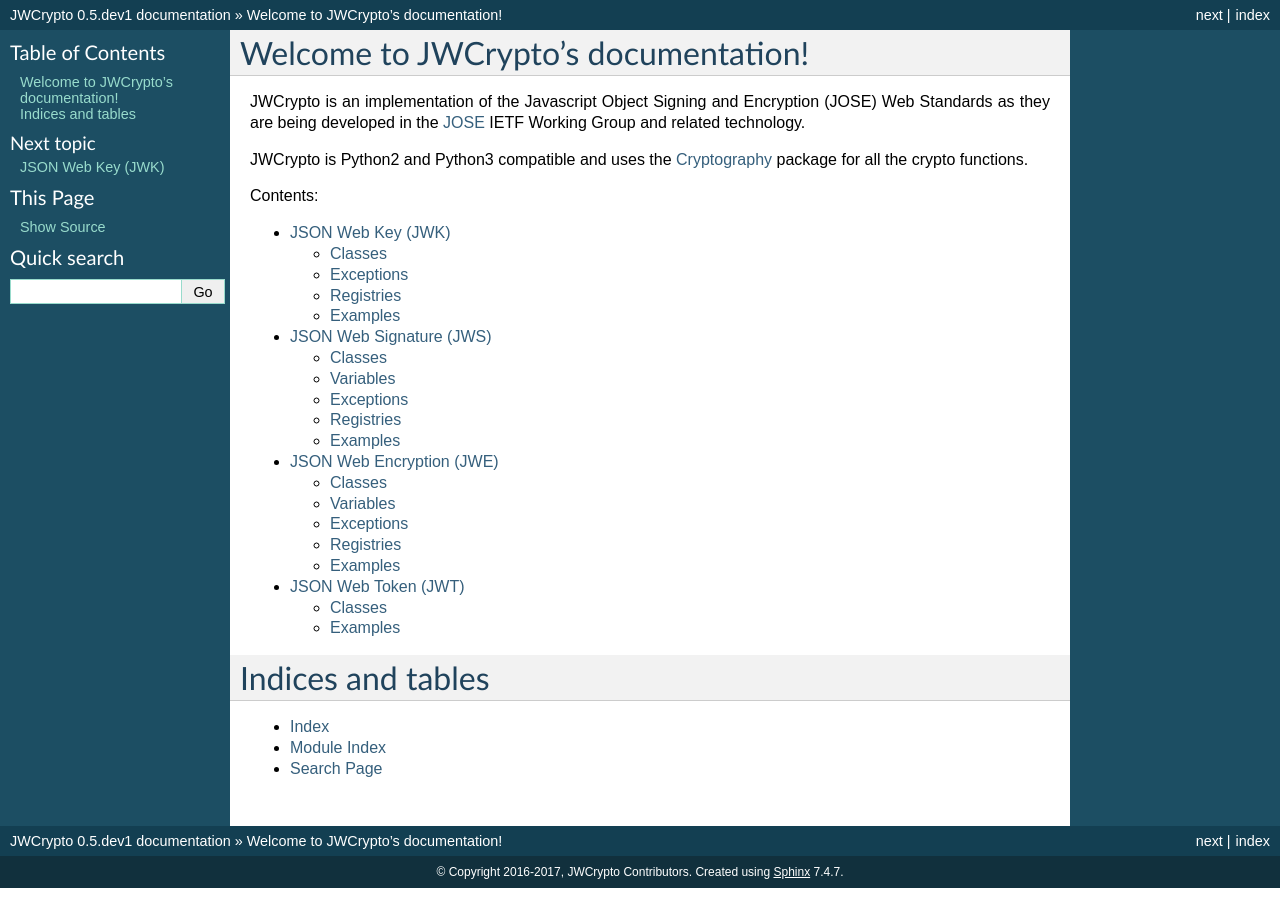
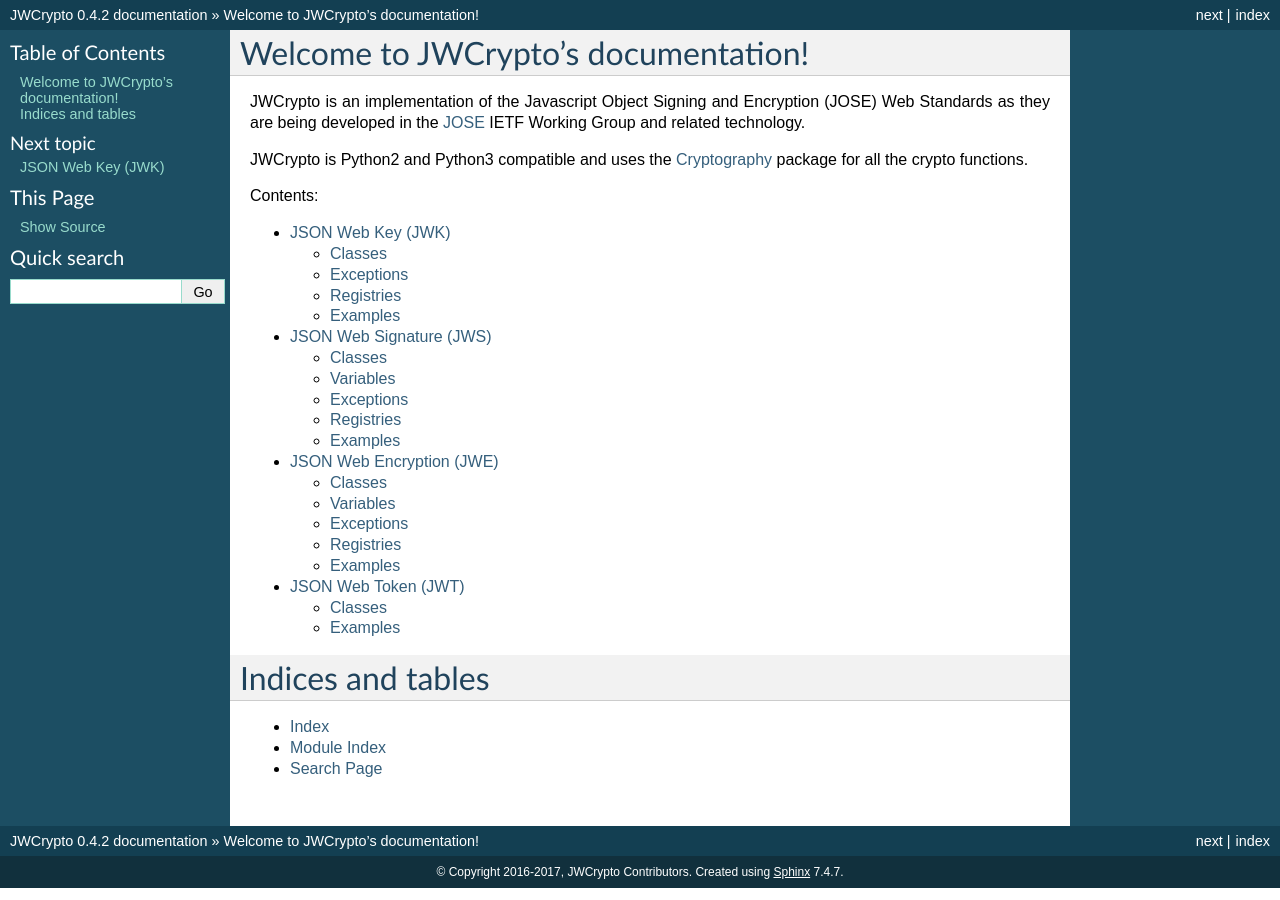
Before and after one commit to latchset/jwcrypto, a Sphinx documentation site: the page built from docs/source/index.rst, in a window 1280 px wide. Built offline with Sphinx 7.4.7, drawn with Linux system fonts in a browser that asks for light colours.

Commit message:
Preparing release 0.4.2
Signed-off-by: Christian Heimes <cheimes@redhat.com>

```diff
--- a/docs/source/conf.py
+++ b/docs/source/conf.py
@@ -53,9 +53,9 @@
 # built documents.
 #
 # The short X.Y version.
-version = '0.5'
+version = '0.4'
 # The full version, including alpha/beta/rc tags.
-release = '0.5.dev1'
+release = '0.4.2'
 
 # The language for content autogenerated by Sphinx. Refer to documentation
 # for a list of supported languages.
--- a/setup.py
+++ b/setup.py
@@ -6,7 +6,7 @@
 
 setup(
     name = 'jwcrypto',
-    version = '0.5.dev1',
+    version = '0.4.2',
     license = 'LGPLv3+',
     maintainer = 'JWCrypto Project Contributors',
     maintainer_email = 'simo@redhat.com',
```
